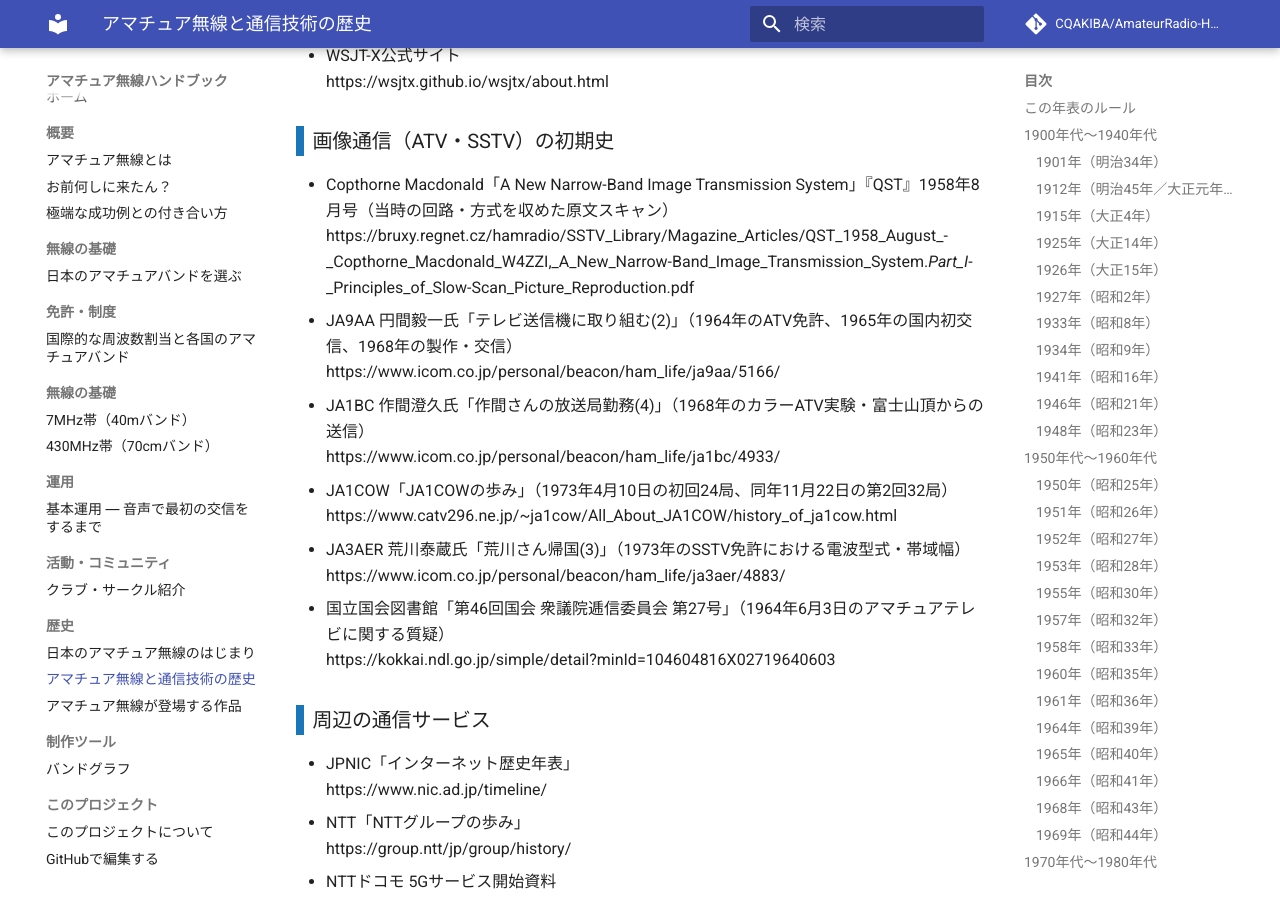
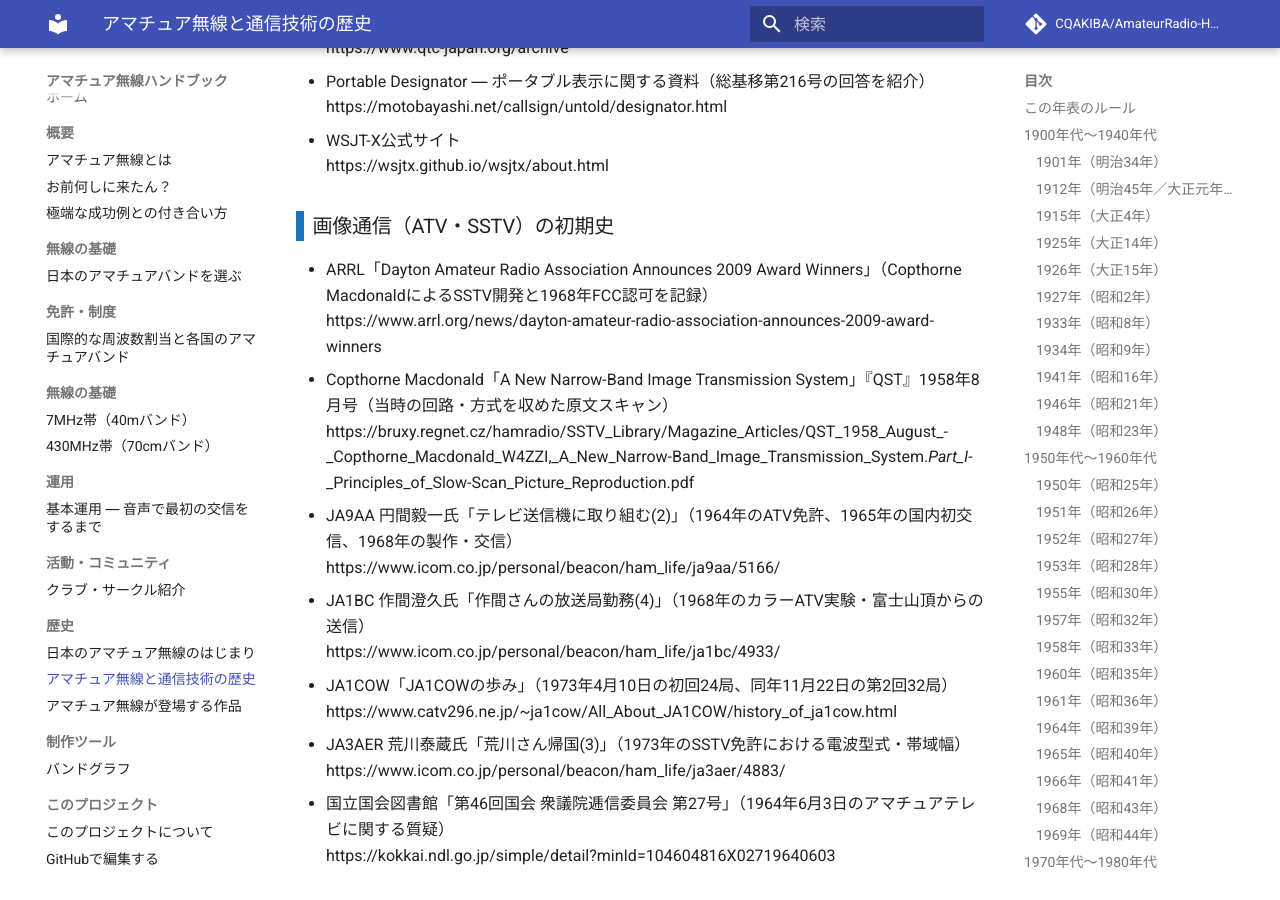
Before and after one commit to CQAKIBA/AmateurRadio-Handbook, an MkDocs documentation site: the page built from docs/15_歴史/history.md, in a window 1280 px wide and 900 px high, scrolled down 13815 px. Built offline with MkDocs 1.6.1 and Material for MkDocs 9.7.7, drawn with Linux system fonts in a browser that asks for light colours; comment, search, counter and statistics services are not loaded; some of the changed text lies outside the part shown.

Commit message:
docs: 1968年の米国SSTV正式認可を歴史年表に補足

```diff
--- a/docs/15_歴史/history.md
+++ b/docs/15_歴史/history.md
@@ -139,6 +139,7 @@
 
 ### 1968年（昭和43年）
 
+- **[アマチュア無線]** 米国のFCCが、アマチュアHF帯でのSSTVの通常運用を認可。1950年代から続いた特別許可による実験を経て、音声帯域で静止画像を伝える方式が正式な通信手段となりました。日本で最初の24局が免許されるのは1973年です。
 - **3月 [アマチュア無線]** JA1AKAとJH1DWJが430MHz帯でカラー映像を約1.5km伝送。自作機器によるATV実験が白黒にとどまらずカラーへ進んでいたことを示す記録です。
 - **8月3日 [アマチュア無線]** 富士山頂のJA1AKAが430MHz帯で送信したATV映像を、日本テレビの番組『木島則夫ハプニングショー』で紹介。受信を担当したのはJA1BUZで、アマチュアの画像通信実験が生放送で実演されました。
 - **12月 [アマチュア無線]** 「JARLアマチュア無線ハンドブック」第1版刊行。
@@ -433,6 +434,8 @@
 
 ### 画像通信（ATV・SSTV）の初期史
 
+- ARRL「Dayton Amateur Radio Association Announces 2009 Award Winners」（Copthorne MacdonaldによるSSTV開発と1968年FCC認可を記録）
+  https://www.arrl.org/news/dayton-amateur-radio-association-announces-2009-award-winners
 - Copthorne Macdonald「A New Narrow-Band Image Transmission System」『QST』1958年8月号（当時の回路・方式を収めた原文スキャン）
   https://bruxy.regnet.cz/hamradio/SSTV_Library/Magazine_Articles/QST_1958_August_-_Copthorne_Macdonald_W4ZZI,_A_New_Narrow-Band_Image_Transmission_System._Part_I_-_Principles_of_Slow-Scan_Picture_Reproduction.pdf
 - JA9AA 円間毅一氏「テレビ送信機に取り組む(2)」（1964年のATV免許、1965年の国内初交信、1968年の製作・交信）
```
